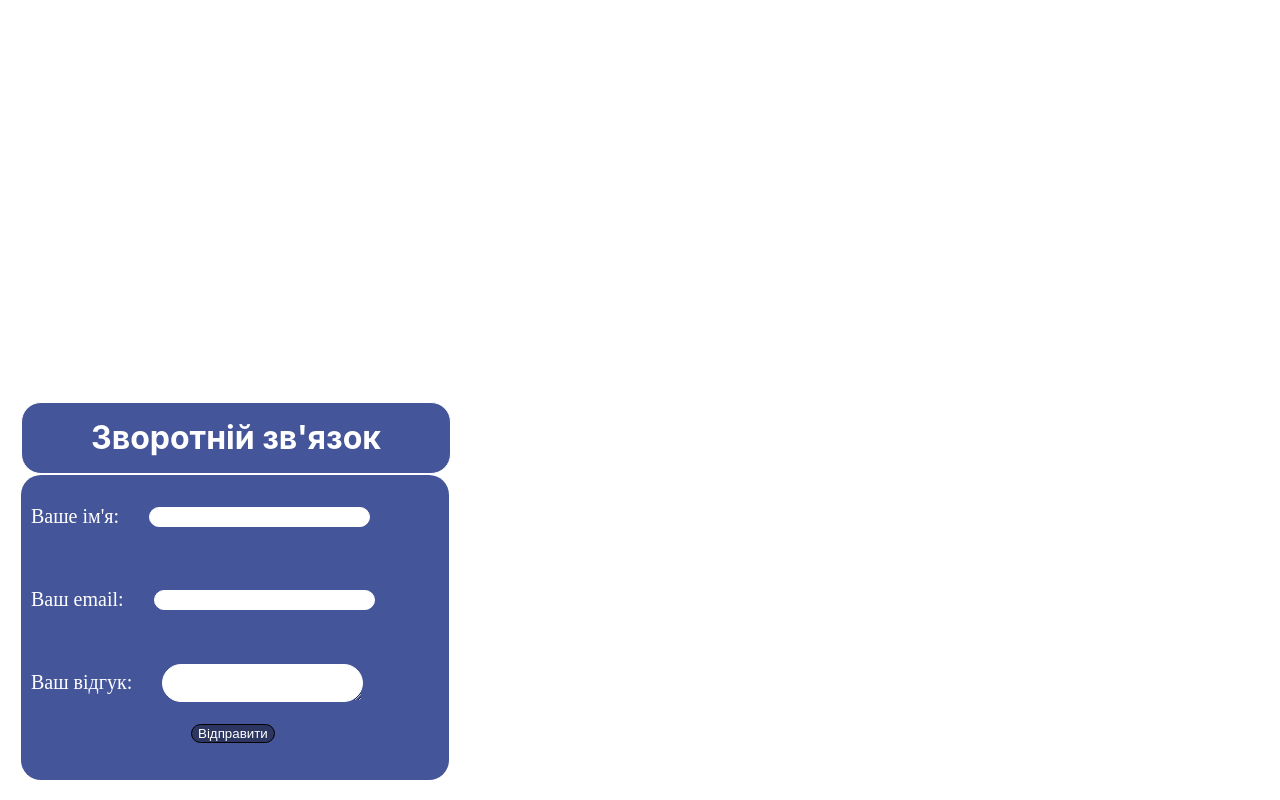
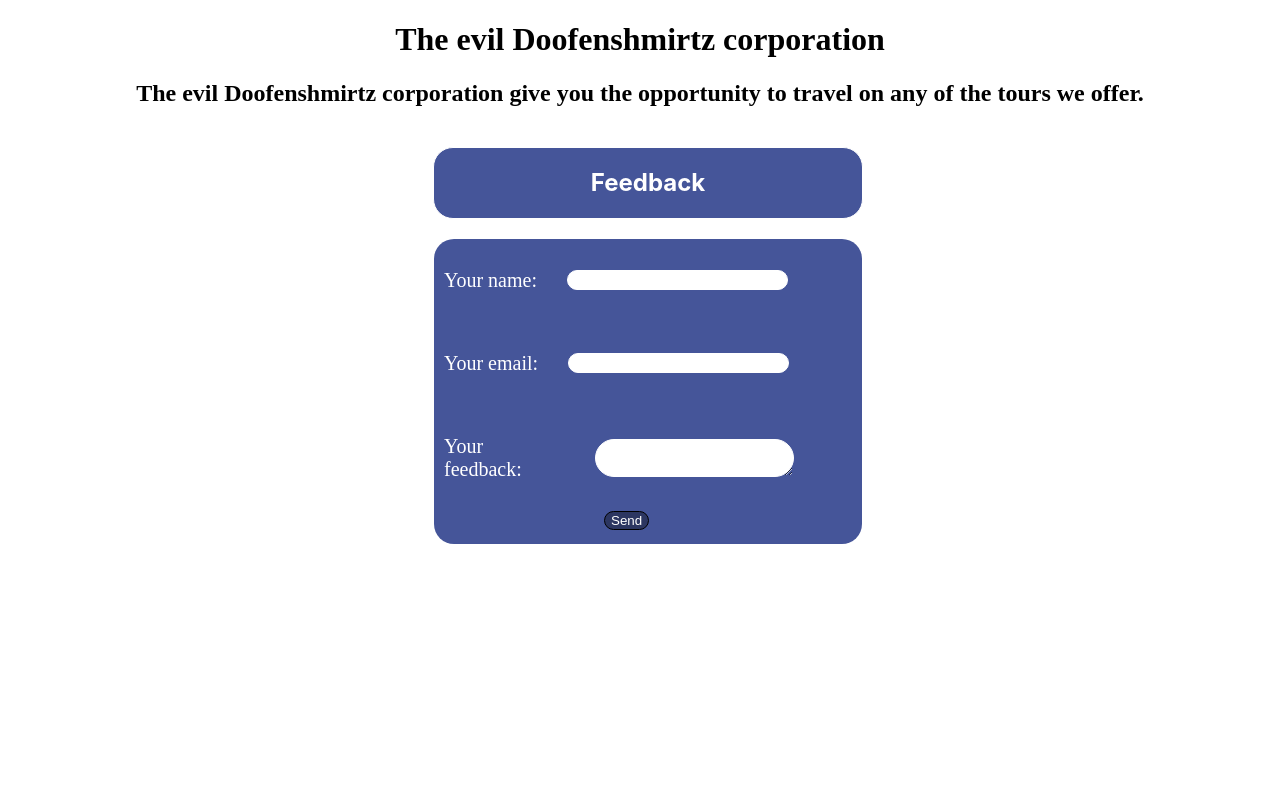
Before and after one commit to artemijMoskowsky/lesson_practice2509, a Python web app: template home/templates/home.html in a window 1280 px wide. Run offline with Jinja, Linux system fonts and the light colour scheme; the template is opened without the code that fills it, so the values that code supplies are empty.

Commit message:
ading javascript, message about sending feedback

```diff
--- a/home/static/css/design.css
+++ b/home/static/css/design.css
@@ -1,7 +1,5 @@
 .feedback_form {
-    position: absolute;
     left: 21px;
-    bottom: 20px;
     border-radius: 20px;
     width: 428px;
     height: 305px;
@@ -46,7 +44,6 @@
 }
 
 .title {
-    position: absolute;
     border: 1px solid white;
     border-radius: 20px;
     background-color: rgba(69, 85, 153, 1);
@@ -60,3 +57,36 @@
     align-items: center;
     font-family: "Inter";
 }
+
+
+.center_div{
+    width: 100vw;
+    height: 100%;
+    display: flex;
+    justify-content: center;
+    align-items: center;
+    flex-direction: column;
+}
+
+
+.div_vikno {
+    position: absolute;
+    left: 0px;
+    top: 0px;
+    width: 100vw;
+    height: 100vh;
+    background-color: #2c366178;
+    display: flex;
+    justify-content: center;
+    align-items: center;
+}
+
+.answer_window {
+    display: flex;
+    justify-content: center;
+    align-items: center;
+    background-color: #DCE6FF;
+    border: 5px solid black;
+    border-radius: 25px;
+    padding: 50px;
+}
--- /dev/null
+++ b/home/static/js/home.js
@@ -0,0 +1,8 @@
+console.log(1)
+
+let div_vikno = document.querySelector('.div_vikno')
+div_vikno.addEventListener('click', (event) => {
+    div_vikno.style.display = 'none'
+})
+
+// document звернення до сторінки, style.display = none вимикає відображення елементу
--- a/home/templates/home.html
+++ b/home/templates/home.html
@@ -5,22 +5,40 @@
 {% endblock %}
 
 {% block content %}
-    <h1 class = "title" align = "center">Зворотній зв'язок</h1>
+    <h1 align = "center">The evil Doofenshmirtz corporation</h1>
+    <h2 align = "center">The evil Doofenshmirtz corporation give you the opportunity to travel on any of the tours we offer.</h2>
+    <div class = "center_div">
+        <h2 class = "title" align = "center">Feedback</h2>
+
         <div class = "feedback_form">
             <form method = "post">
                 <div class = "input_div">
-                <p class = "input_holder">Ваше ім'я:</p>
+                    <p class = "input_holder"> Your name: </p>
                     <input class = "enter_name" type="text" name="name">
                 </div>
                 <div class = "input_div">
-                <p class = "input_holder">Ваш email:</p>
+                    <p class = "input_holder">Your email:</p>
                     <input class = "enter_email" type="text" name="email">
                 </div>
                 <div class = "input_div">
-                <p>Ваш відгук:</p>
+                    <p>Your feedback:</p>
                     <textarea name="feedback" class = "input_feedback"></textarea>
                 </div>
-            <button type = "submit" class="button_submit">Відправити</button>
+                <button type = "submit" class="button_submit">Send</button>
             </form>
         </div>
+    </div>
+{% if is_message %}
+    <div class = "div_vikno">
+        <div class = "answer_window">
+            <h1>Hey! Your message was sended</h1>
+        </div>
+    </div>
+{% endif %}
 {% endblock %}
+
+
+
+{% block script %}
+    <script defer src="{{ url_for('home.static', filename = 'js/home.js') }}"></script>
+{% endblock %}
--- a/home/views.py
+++ b/home/views.py
@@ -4,7 +4,9 @@ from main.mail_config import mail, ADMINISTRATION_ADRESS
 
 
 def render_home():
+    is_message = False
     if flask.request.method == "POST":
+        is_message = True
         request_name = flask.request.form["name"]
         request_email = flask.request.form["email"]
         request_feedback = flask.request.form["feedback"]
@@ -16,4 +18,4 @@ def render_home():
         )
 
         mail.send(send_feedback)
-    return flask.render_template(template_name_or_list = "home.html")
+    return flask.render_template(template_name_or_list = "home.html", is_message = is_message)
--- a/main/templates/base.html
+++ b/main/templates/base.html
@@ -6,6 +6,7 @@
         <meta charset="UTF-8">
         <meta name="viewport" content="width=device-width, initial-scale=1">
         {% block style %}{% endblock %}
+        {% block script %}{% endblock %}
     </head>
 
     <body>
```
Lines whose indentation alone changed are shown as unchanged.
